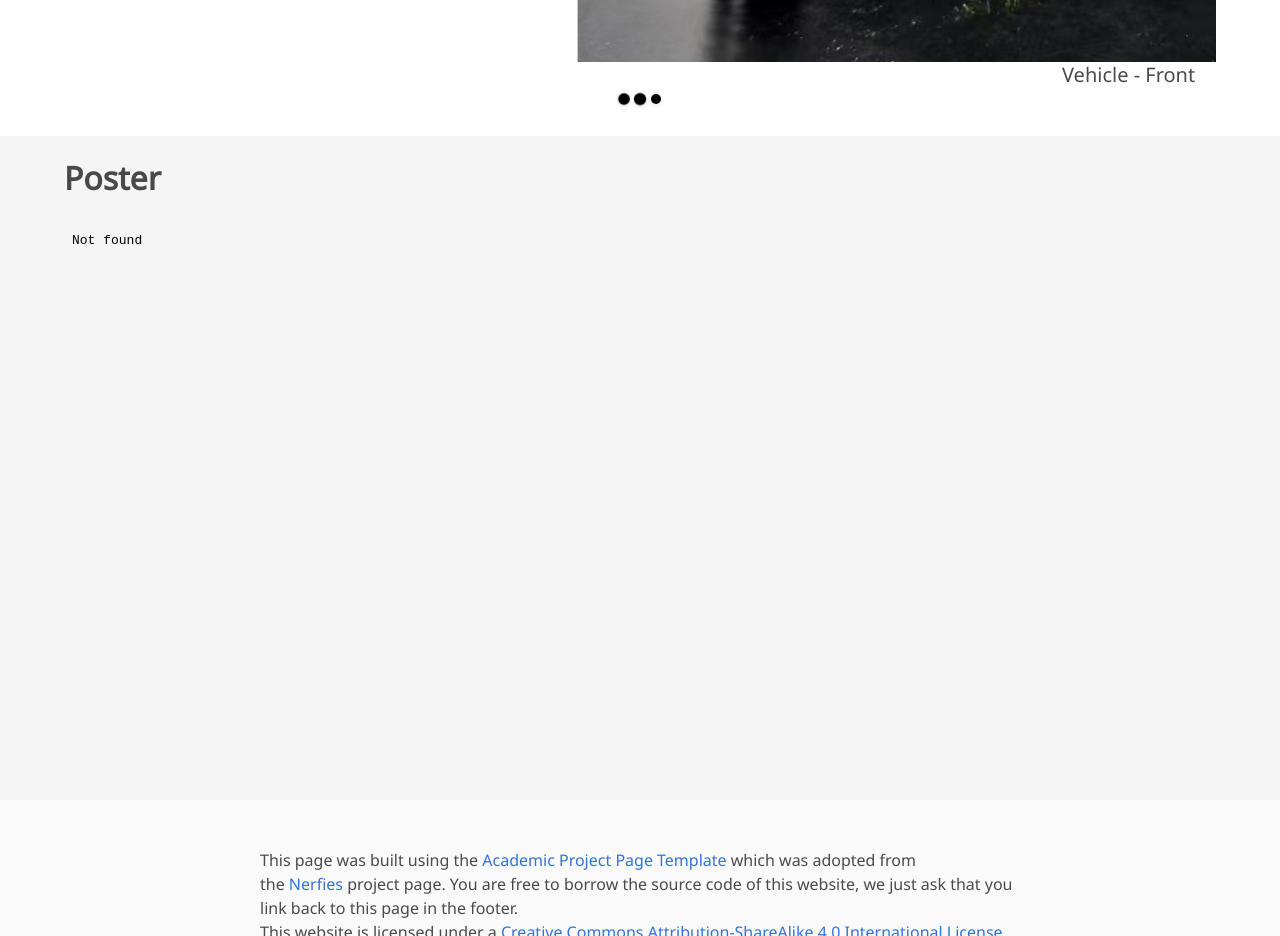
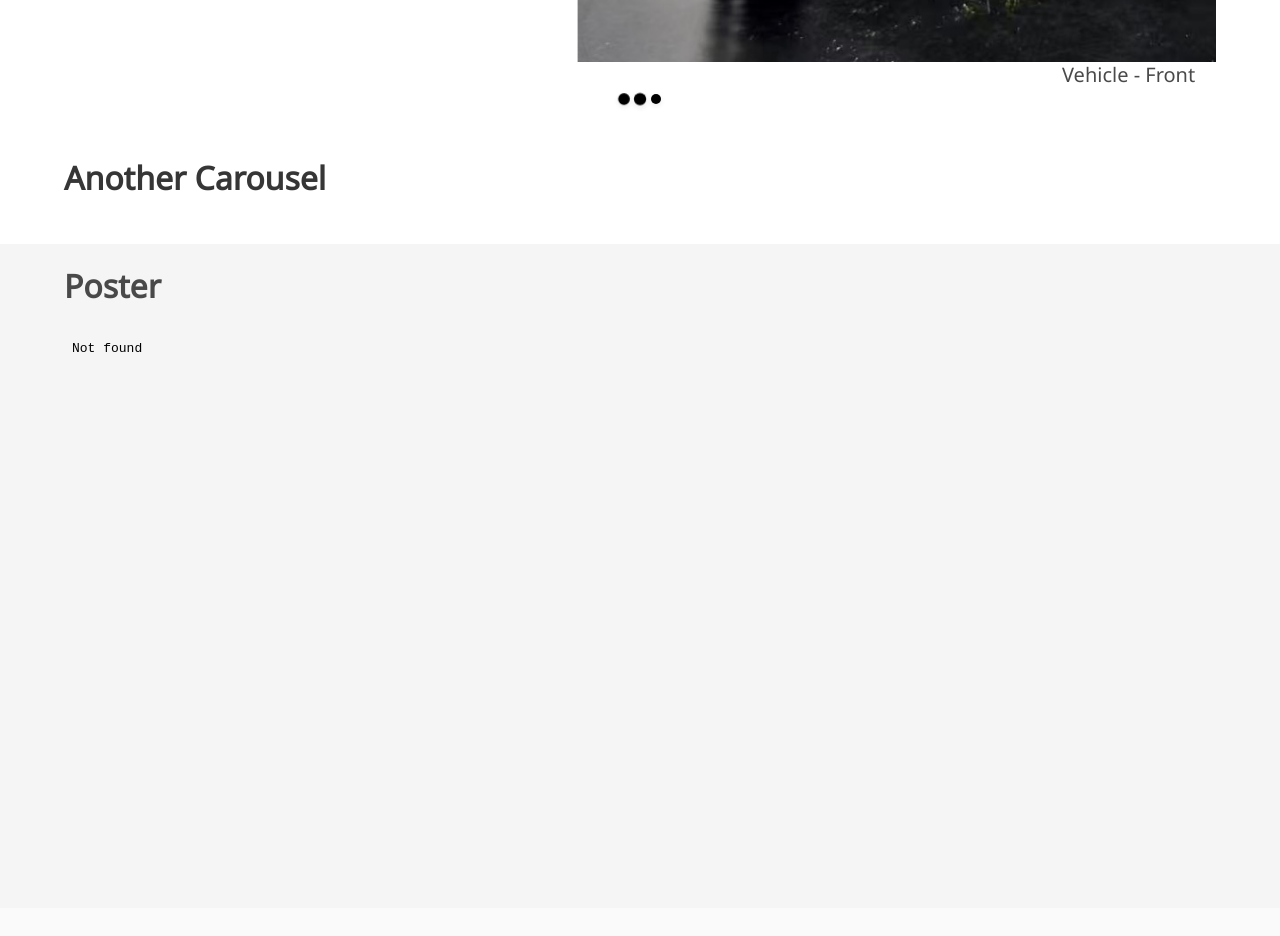
Before and after one commit to ZiruiLi-133/undergrad_senior_design_website, a plain HTML site: page index.html in a window 1280 px wide. Shown: the part 1780-2716 px from the top of the page. Drawn offline with nearby package versions, Linux system fonts and the light colour scheme; a script that the page names is missing; some icons are missing; a web font is replaced by a local one.

Commit message:
more videos

```diff
--- a/index.html
+++ b/index.html
@@ -224,7 +224,7 @@
 
 
 <!-- Video carousel -->
-<!-- <section class="hero is-small">
+<section class="hero is-small">
   <div class="hero-body">
     <div class="container">
       <h2 class="title is-3">Another Carousel</h2>
@@ -235,22 +235,22 @@
             type="video/mp4">
           </video>
         </div>
-        <div class="item item-video2">
+        <!-- <div class="item item-video2">
           <video poster="" id="video2" autoplay controls muted loop height="100%">
             <source src="static/videos/carousel2.mp4"
             type="video/mp4">
           </video>
-        </div>
-        <div class="item item-video3">
+        </div> -->
+        <!-- <div class="item item-video3">
           <video poster="" id="video3" autoplay controls muted loop height="100%">\
             <source src="static/videos/carousel3.mp4"
             type="video/mp4">
           </video>
-        </div>
+        </div> -->
       </div>
     </div>
   </div>
-</section> -->
+</section>
 <!-- End video carousel -->
 
 
```
